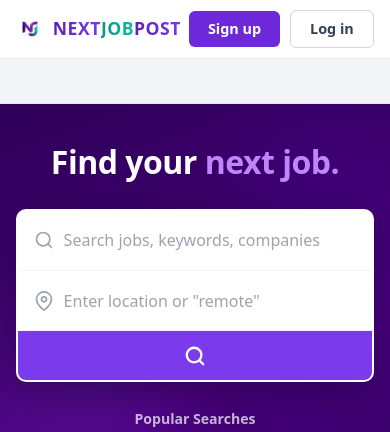
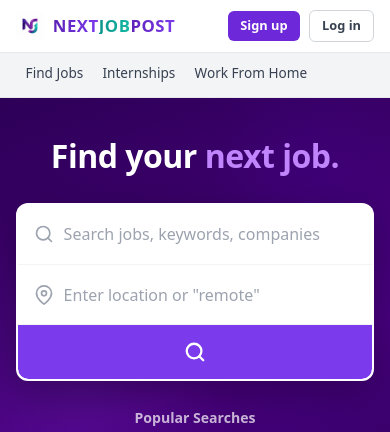
Before and after one commit to adarsh200201/job, a React (Vite) app in the folder client/: page / in a window 390 px wide. Shown: the top 432 px of the page. Built offline with nearby package versions, Linux system fonts and the light colour scheme; no server answers.

Commit message:
Enhance mobile responsive view and alignment for Home page and Job Details page

```diff
--- a/client/src/pages/JobDetails.jsx
+++ b/client/src/pages/JobDetails.jsx
@@ -150,21 +150,20 @@ export default function JobDetails() {
   const capitalize = (s) => (s && s[0].toUpperCase() + s.slice(1)) || '';
 
   const socialLinksBlock = (job.whatsapp || job.telegram) && (
-    <div className="mb-4 d-flex flex-column gap-3">
+    <div className="mb-4 social-group-container">
       {/* WhatsApp Box */}
-      <div className="d-flex align-items-center justify-content-between p-2 rounded" style={{ border: '1px solid #25D366' }}>
-        <div className="d-flex align-items-center gap-2 px-2">
+      <div className="social-group-box whatsapp-box">
+        <div className="social-group-icon-text">
           <svg xmlns="http://www.w3.org/2000/svg" viewBox="0 0 448 512" fill="#25D366" width="24" height="24">
             <path d="M380.9 97.1C339 55.1 283.2 32 223.9 32c-122.4 0-222 99.6-222 222 0 39.1 10.2 77.3 29.6 111L0 480l117.7-30.9c32.4 17.7 68.9 27 106.1 27h.1c122.3 0 224.1-99.6 224.1-222 0-59.3-25.2-115-67.1-157zm-157 341.6c-33.2 0-65.7-8.9-94-25.7l-6.7-4-69.8 18.3L72 359.2l-4.4-7c-18.5-29.4-28.2-63.3-28.2-98.2 0-101.7 82.8-184.5 184.6-184.5 49.3 0 95.6 19.2 130.4 54.1 34.8 34.9 56.2 81.2 56.1 130.5 0 101.8-84.9 184.6-186.6 184.6zm101.2-138.2c-5.5-2.8-32.8-16.2-37.9-18-5.1-1.9-8.8-2.8-12.5 2.8-3.7 5.6-14.3 18-17.6 21.8-3.2 3.7-6.5 4.2-12 1.4-32.6-16.3-54-29.1-75.5-66-5.7-9.8 5.7-9.1 16.3-30.3 1.8-3.7.9-6.9-.5-9.7-1.4-2.8-12.5-30.1-17.1-41.2-4.5-10.8-9.1-9.3-12.5-9.5-3.2-.2-6.9-.2-10.6-.2-3.7 0-9.7 1.4-14.8 6.9-5.1 5.6-19.4 19-19.4 46.3 0 27.3 19.9 53.7 22.6 57.4 2.8 3.7 39.1 59.7 94.8 83.8 35.2 15.2 49 16.5 66.6 13.9 10.7-1.6 32.8-13.4 37.4-26.4 4.6-13 4.6-24.1 3.2-26.4-1.3-2.5-5-3.9-10.5-6.6z"/>
           </svg>
-          <span className="fw-bold text-dark" style={{ fontSize: '1rem' }}>WhatsApp Group</span>
+          <span>WhatsApp Group</span>
         </div>
         <a
           href={job.whatsapp ? (job.whatsapp.startsWith('http') ? job.whatsapp : 'https://wa.me/' + job.whatsapp.replace(/[^0-9+]/g, '')) : 'https://chat.whatsapp.com/LVpuUJluTpUEdIc4daAemQ'}
           target="_blank"
           rel="noopener noreferrer"
-          className="btn fw-bold px-3 py-1"
-          style={{ backgroundColor: '#25D366', color: '#fff', borderRadius: '4px' }}
+          className="social-btn"
         >
           <svg xmlns="http://www.w3.org/2000/svg" viewBox="0 0 448 512" fill="currentColor" width="16" height="16" className="me-2 mb-1">
             <path d="M380.9 97.1C339 55.1 283.2 32 223.9 32c-122.4 0-222 99.6-222 222 0 39.1 10.2 77.3 29.6 111L0 480l117.7-30.9c32.4 17.7 68.9 27 106.1 27h.1c122.3 0 224.1-99.6 224.1-222 0-59.3-25.2-115-67.1-157zm-157 341.6c-33.2 0-65.7-8.9-94-25.7l-6.7-4-69.8 18.3L72 359.2l-4.4-7c-18.5-29.4-28.2-63.3-28.2-98.2 0-101.7 82.8-184.5 184.6-184.5 49.3 0 95.6 19.2 130.4 54.1 34.8 34.9 56.2 81.2 56.1 130.5 0 101.8-84.9 184.6-186.6 184.6zm101.2-138.2c-5.5-2.8-32.8-16.2-37.9-18-5.1-1.9-8.8-2.8-12.5 2.8-3.7 5.6-14.3 18-17.6 21.8-3.2 3.7-6.5 4.2-12 1.4-32.6-16.3-54-29.1-75.5-66-5.7-9.8 5.7-9.1 16.3-30.3 1.8-3.7.9-6.9-.5-9.7-1.4-2.8-12.5-30.1-17.1-41.2-4.5-10.8-9.1-9.3-12.5-9.5-3.2-.2-6.9-.2-10.6-.2-3.7 0-9.7 1.4-14.8 6.9-5.1 5.6-19.4 19-19.4 46.3 0 27.3 19.9 53.7 22.6 57.4 2.8 3.7 39.1 59.7 94.8 83.8 35.2 15.2 49 16.5 66.6 13.9 10.7-1.6 32.8-13.4 37.4-26.4 4.6-13 4.6-24.1 3.2-26.4-1.3-2.5-5-3.9-10.5-6.6z"/>
@@ -174,19 +173,18 @@ export default function JobDetails() {
       </div>
 
       {/* Telegram Box */}
-      <div className="d-flex align-items-center justify-content-between p-2 rounded" style={{ border: '1px solid #0088cc' }}>
-        <div className="d-flex align-items-center gap-2 px-2">
+      <div className="social-group-box telegram-box">
+        <div className="social-group-icon-text">
           <svg xmlns="http://www.w3.org/2000/svg" viewBox="0 0 24 24" fill="#0088cc" width="24" height="24">
             <path d="M12 0C5.373 0 0 5.373 0 12s5.373 12 12 12 12-5.373 12-12S18.627 0 12 0m5.894 8.221l-1.97 9.28c-.145.658-.537.818-1.084.508l-3-2.21-1.446 1.394c-.16.16-.295.295-.605.295l.213-3.053 5.56-5.023c.242-.213-.054-.328-.373-.115l-6.869 4.326-2.96-.924c-.643-.204-.658-.643.136-.953l11.566-4.458c.538-.196 1.006.128.832 1.136z" />
           </svg>
-          <span className="fw-bold text-dark" style={{ fontSize: '1rem' }}>Join Telegram</span>
+          <span>Join Telegram</span>
         </div>
         <a
           href={job.telegram ? (job.telegram.startsWith('http') ? job.telegram : 'https://t.me/' + job.telegram.replace(/^@/, '')) : 'https://t.me/nextjobpost'}
           target="_blank"
           rel="noopener noreferrer"
-          className="btn fw-bold px-3 py-1"
-          style={{ backgroundColor: '#0088cc', color: '#fff', borderRadius: '4px' }}
+          className="social-btn"
         >
           <svg xmlns="http://www.w3.org/2000/svg" viewBox="0 0 24 24" fill="currentColor" width="16" height="16" className="me-2 mb-1">
             <path d="M12 0C5.373 0 0 5.373 0 12s5.373 12 12 12 12-5.373 12-12S18.627 0 12 0m5.894 8.221l-1.97 9.28c-.145.658-.537.818-1.084.508l-3-2.21-1.446 1.394c-.16.16-.295.295-.605.295l.213-3.053 5.56-5.023c.242-.213-.054-.328-.373-.115l-6.869 4.326-2.96-.924c-.643-.204-.658-.643.136-.953l11.566-4.458c.538-.196 1.006.128.832 1.136z" />
--- a/client/src/styles/global.css
+++ b/client/src/styles/global.css
@@ -2487,18 +2487,160 @@ main {
 .auth-footer-text a:hover {
   text-decoration: underline;
 }
-
 @media (max-width: 768px) {
   .auth-split-layout {
     grid-template-columns: 1fr;
     gap: 2rem;
   }
-
   .auth-left-col {
     order: 2;
   }
-
   .auth-right-col {
     order: 1;
   }
 }
+
+/* ==========================================================================
+   MOBILE & RESPONSIVENESS BOOSTER - PREMIUM MODERN LAYOUTS
+   ========================================================================== */
+
+/* 1. Header & Navigation Updates */
+@media (max-width: 768px) {
+  .nav-secondary-inner {
+    overflow-x: auto !important;
+    -webkit-overflow-scrolling: touch;
+    display: flex;
+    justify-content: flex-start;
+  }
+  .nav-links {
+    display: flex !important;
+    flex-wrap: nowrap !important;
+    padding-bottom: 4px; /* safe spacing */
+  }
+  .nav-secondary-inner::-webkit-scrollbar {
+    display: none !important;
+  }
+  .nav-secondary-inner {
+    -ms-overflow-style: none !important;
+    scrollbar-width: none !important;
+  }
+}
+
+@media (max-width: 576px) {
+  .nav-user-name {
+    max-width: 90px;
+    white-space: nowrap;
+    overflow: hidden;
+    text-overflow: ellipsis;
+    display: inline-block;
+    vertical-align: middle;
+  }
+  .nav-brand {
+    font-size: 1.05rem !important;
+  }
+  .logo-img-nav {
+    width: 28px !important;
+    height: 28px !important;
+  }
+  .btn-nav-signup, .btn-nav-login {
+    padding: 0.35rem 0.75rem !important;
+    font-size: 0.8rem !important;
+  }
+  .nav-top-inner {
+    height: 52px !important;
+  }
+}
+
+/* 2. Hero Search Bar Rounded Bottom Corners */
+@media (max-width: 640px) {
+  .hero-search-bar {
+    border-radius: 12px !important;
+    gap: 0;
+  }
+  .hero-search-btn {
+    border-radius: 0 0 10px 10px !important;
+    padding: 1rem !important;
+  }
+}
+
+/* 3. Job Detail Card Mobile Polish */
+@media (max-width: 480px) {
+  .jc-card {
+    border-radius: 12px !important;
+    margin-bottom: 1rem !important;
+  }
+  .jc-body {
+    padding: 1rem !important;
+  }
+  .jc-actions {
+    flex-direction: column !important;
+    align-items: stretch !important;
+    width: 100% !important;
+  }
+  .jc-btn-outline, .jc-btn-primary {
+    justify-content: center !important;
+    width: 100% !important;
+    text-align: center !important;
+    padding: 0.6rem 1rem !important;
+  }
+  .jc-title {
+    font-size: 1rem !important;
+  }
+}
+
+/* 4. Job Details Page Responsiveness */
+@media (max-width: 768px) {
+  .job-image-section {
+    border-radius: 10px !important;
+    margin-bottom: 1.5rem !important;
+  }
+  .job-image-section img {
+    max-height: 250px !important;
+  }
+}
+
+@media (max-width: 576px) {
+  .job-details {
+    padding: 0.75rem 0 !important;
+  }
+  .job-header-section h1 {
+    font-size: 1.35rem !important;
+    line-height: 1.3 !important;
+  }
+  .capsule-header {
+    font-size: 1.05rem !important;
+    padding: 0.75rem 1rem !important;
+    border-radius: 6px !important;
+  }
+  .job-overview-list.ps-4 {
+    padding-left: 0.75rem !important;
+  }
+  .capsule-list.ps-4 {
+    padding-left: 1rem !important;
+  }
+  .rich-text-section.ps-3, .rich-text-section.ps-2 {
+    padding-left: 0.25rem !important;
+  }
+
+  /* WhatsApp & Telegram Mobile Adaptive Grid */
+  .social-group-container {
+    grid-template-columns: 1fr !important;
+    gap: 0.75rem !important;
+  }
+  .social-group-box {
+    flex-direction: column !important;
+    align-items: stretch !important;
+    gap: 0.75rem !important;
+    padding: 1rem !important;
+    text-align: center !important;
+    border-radius: 10px !important;
+  }
+  .social-group-icon-text {
+    justify-content: center !important;
+  }
+  .social-btn {
+    width: 100% !important;
+    justify-content: center !important;
+    padding: 0.65rem !important;
+  }
+}
```
